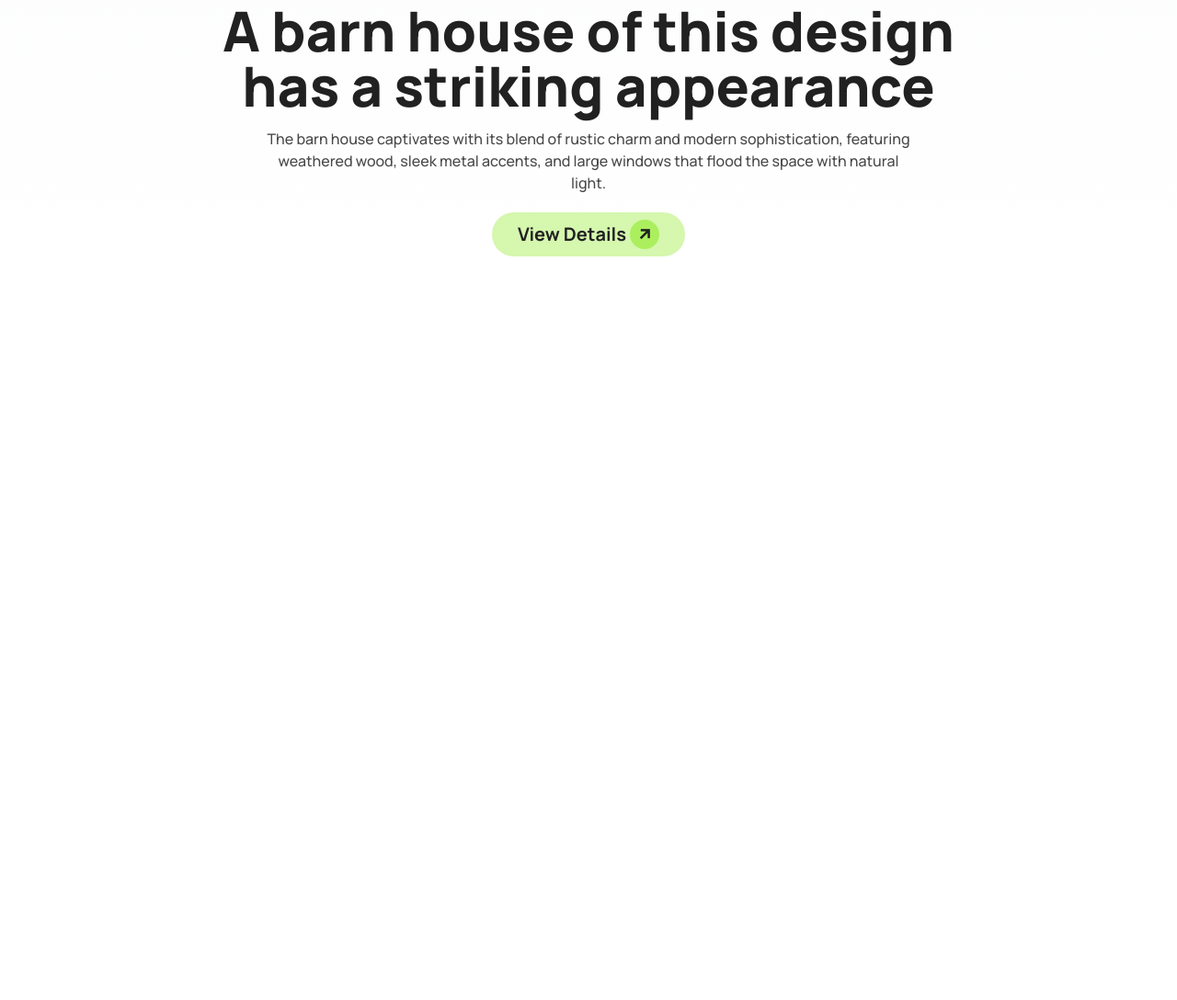
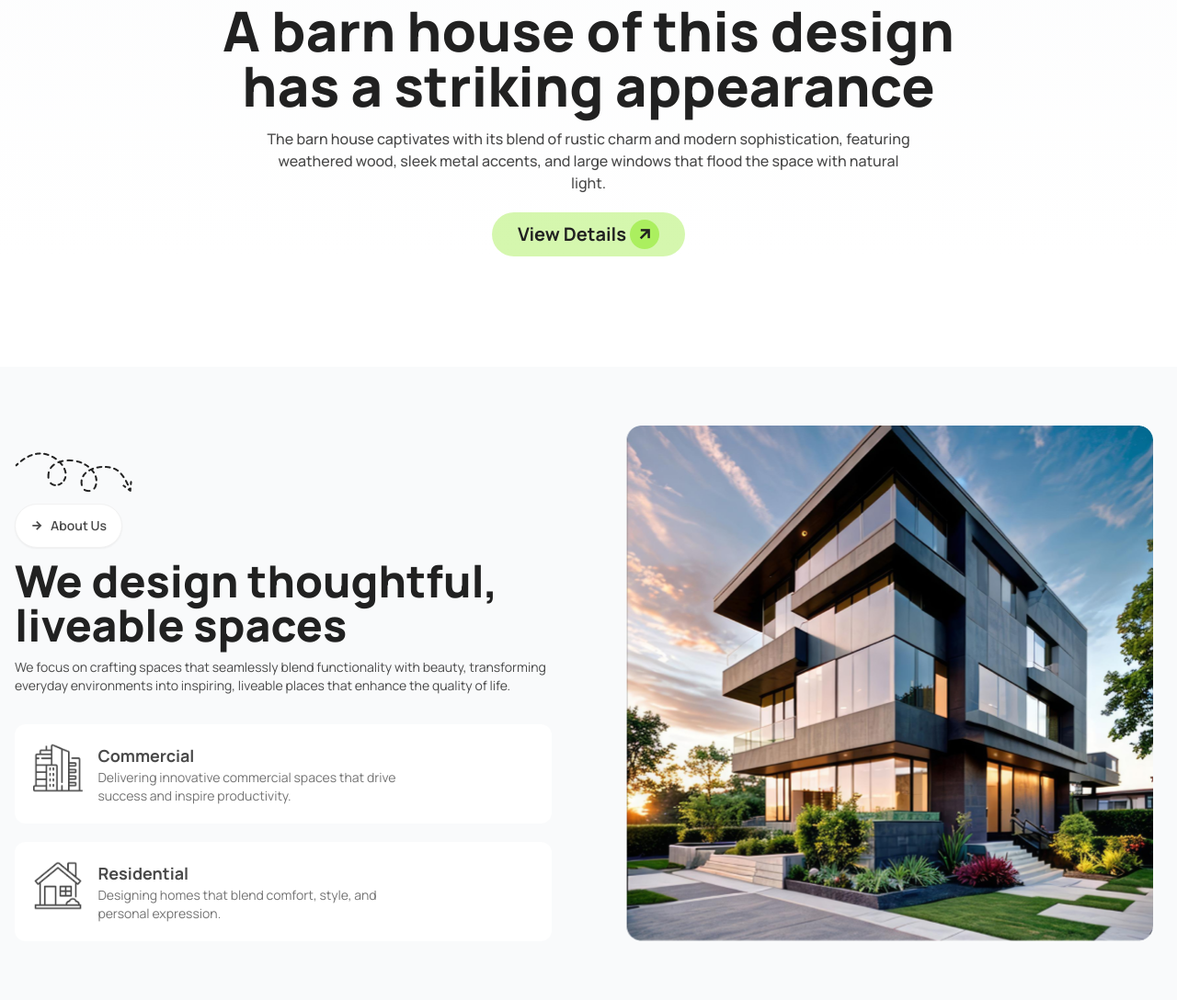
Before and after one commit to TondraMou/Assignment-03, a plain HTML site: page index.html in a window 1280 px wide. Shown: the part 495-1583 px from the top of the page at 92% size. Before the commit the page ends 800 px from the top, so only its background shows below. Drawn offline with nearby package versions, Linux system fonts and the light colour scheme.

Commit message:
added about us section

```diff
--- a/index.html
+++ b/index.html
@@ -25,8 +25,8 @@
     background: rgba(171, 239, 95, 0.5);
   }
 </style>
-<body>
-    <header class="manrope-font p-4 lg:p-0 bg-gradient-to-t from-white to-gray-50">
+<body class="manrope-font">
+    <header class="p-4 lg:p-0 bg-gradient-to-t from-white to-gray-50 mb-9 lg:mb-[120px]">
         <nav class="flex lg:justify-around justify-between pt-4 lg:pt-8">
           <div class="flex gap-2 -top-1">
             <i class="ri-arrow-right-up-line bg-[#ABEF5F] rounded-full flex items-center justify-center w-[32px] h-[32px]"></i>
@@ -58,5 +58,50 @@
             <button class="flex bg-btn mt-5 self-center w-full lg:w-[210px] rounded-full justify-center items-center p-2 gap-1 text-[20px] font-bold text-[#212121]">View Details<i class="ri-arrow-right-up-line bg-[#ABEF5F] rounded-full flex items-center justify-center w-[32px] h-[32px]"></i></button>
         </div>
     </header>
+    <main>
+      <section class="bg-gray-50 py-8 lg:py-16 p-4">
+        <div class="flex flex-col lg:flex-row gap-5 lg:gap-10 xl:gap-20  container mx-auto">
+
+            <div class="flex flex-col gap-3 lg:w-1/2  lg:self-end ">
+              <div>
+                <img src="./assets/Vector.png" alt="" class="hidden lg:block">
+              </div>
+                <button class="btn self-center lg:self-start rounded-full bg-white text-[#494949]"><i
+                        class="ri-arrow-right-line"></i>About
+                    Us</button>
+                <h1 class="text-3xl lg:text-4xl xl:text-5xl font-extrabold text-center lg:text-left text-[#212121]">We design
+                    thoughtful, liveable
+                    spaces</h1>
+                <p class="text-center text-sm text-[#494949] md:mx-auto lg:text-left lg:mx-0 md:mb-5">We focus on crafting spaces that seamlessly blend functionality with beauty, transforming everyday environments into inspiring, liveable places that enhance the quality of life.</p>
+                <div class="flex flex-col  gap-5 md:flex-row lg:flex-col">
+                    <div class="w-full bg-white rounded-xl p-5 flex gap-4">
+                        <div class="mb-2 w-[20%] lg:w-[10%]">
+                            <img src="./assets/commercial.png" alt="">
+                        </div>
+                        <div class="w-[80%] lg:w-[60%]">
+                            <h1 class="text-lg font-bold text-[#494949]">Commercial</h1>
+                            <p class="text-sm text-[#737373]">Delivering innovative commercial spaces that drive success and inspire productivity.</p>
+                        </div>
+                    </div>
+                    <div class="w-full bg-white rounded-xl p-5 flex gap-4">
+                        <div class="mb-2 w-[20%] lg:w-[10%]">
+                            <img src="./assets/residential.png" alt="">
+                        </div>
+                        <div class="w-[80%] lg:w-[60%]">
+                            <h1 class="text-lg font-bold text-[#494949]">Residential</h1>
+                            <p class="text-sm text-[#737373]">Designing homes that blend comfort, style, and personal expression.</p>
+                        </div>
+                    </div>
+                </div>
+
+            </div>
+
+            <div class=" lg:w-1/2  ">
+                <img src="./assets/Rectangle.png" alt=""
+                    class="h-[200px] md:h-[400px] w-full lg:w-auto   lg:h-[100%]    object-cover rounded-xl">
+            </div>
+        </div>
+      </section>
+    </main>
 </body>
 </html>
```
